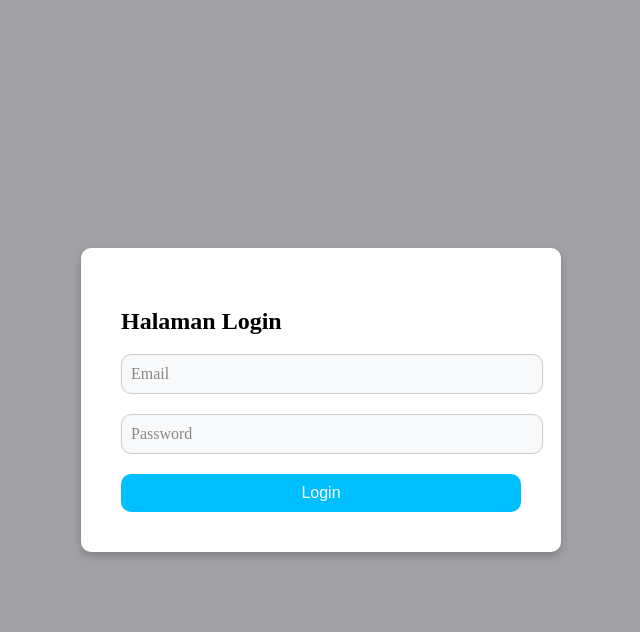
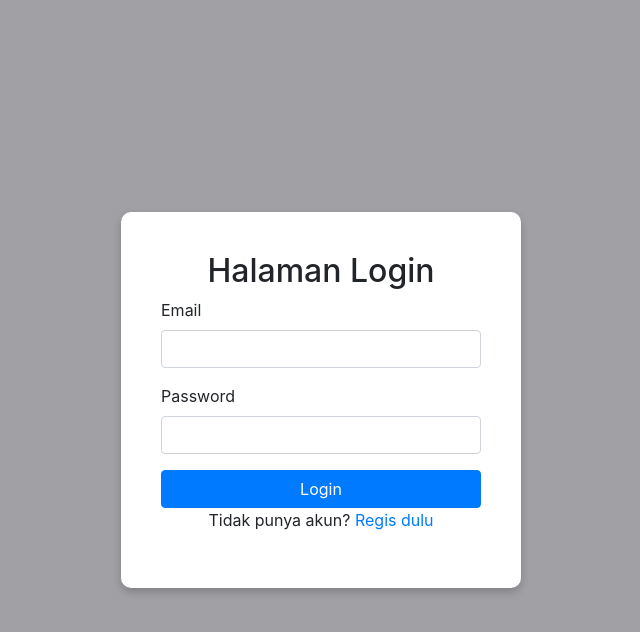
Before and after one commit to Yuda-pratama695/pemweb, a PHP site: page / in a window 1280 px wide. Shown: the top 632 px of the page, without its empty margins (319-959 px from the left). Run offline with PHP 8.4, Linux system fonts and the light colour scheme.

Commit message:
up
Signed-off-by: unknown <if23.yudapratama@mhs.ubpkarawang.ac.id>

```diff
--- a/config/db.php
+++ b/config/db.php
@@ -3,7 +3,7 @@
 $DBHOST = 'localhost';
 $DBUSER = 'root';
 $DBPASSWORD = '';
-$DBNAME = 'pemweb-db';
+$DBNAME = 'pemweb_db';
 
 
 $db_connect = mysqli_connect($DBHOST,$DBUSER,$DBPASSWORD,$DBNAME);
--- a/index.php
+++ b/index.php
@@ -4,6 +4,8 @@
     <title>Login</title>
     <meta charset="utf-8" />
     <meta name="viewport" content="width=device-width, initial-scale=1.0" />
+    <!-- Link Bootstrap CSS -->
+    <link rel="stylesheet" href="https://stackpath.bootstrapcdn.com/bootstrap/4.5.2/css/bootstrap.min.css">
     <style>
         body {
             display: flex;
@@ -22,53 +24,6 @@
             background-color: #ffffff;
             margin: 0 20px;
         }
-    .input-group {
-        position: relative;
-        margin-bottom: 20px;
-    }
-    .input-group__input {
-        font: inherit;
-        color: #000;
-        padding: 10px;
-        width: 100%;
-        border: 1px solid #ccc;
-        border-radius: 10px;
-        outline: none;
-        background-color: #f8f9fa;
-        transition: border-color 500ms;
-    }
-    .input-group__input:focus {
-        border-color: #3c503e;
-    }
-    .input-group__label {
-        position: absolute;
-        top: 50%;
-        left: 10px;
-        transform: translateY(-50%);
-        color: #888;
-        transition: all 300ms ease;
-        pointer-events: none;
-    }
-    .input-group__input:focus + .input-group__label,
-    .input-group__input:valid + .input-group__label {
-        transform: translateY(-150%) scale(0.8);
-        background-color: #ffffff;
-        padding: 0 5px;
-        color: #3c503e;
-    }
-    button {
-        width: 100%;
-        padding: 10px;
-        border: none;
-        border-radius: 10px;
-        background-color: #00bfff;
-        color: #fff;
-        font-size: 16px;
-        cursor: pointer;
-    }
-    button:hover {
-        background-color: #1e90ff;
-    }
     </style>
 </head>
 
@@ -76,16 +31,22 @@
     <div class="login-container">
         <h2 class="text-center">Halaman Login</h2>
         <form action="./backend/login.php" method="post">
-            <div class="input-group">
-                <input type="email" name="email" id="email" class="input-group__input" required>
-                <label for="email" class="input-group__label">Email</label>
+            <div class="form-group">
+                <label for="email">Email</label>
+                <input type="email" name="email" id="email" class="form-control" required>
             </div>
-            <div class="input-group">
-                <input type="password" name="password" id="password" class="input-group__input" required>
-                <label for="password" class="input-group__label">Password</label>
+            <div class="form-group">
+                <label for="password">Password</label>
+                <input type="password" name="password" id="password" class="form-control" required>
             </div>
-            <button type="submit" name="submit" id="submit">Login</button>
+            <button type="submit" name="submit" id="submit" class="btn btn-primary btn-block">Login</button>
         </form>
+        <p class="text-center">Tidak punya akun? <a href="register.php">Regis dulu</a></p>
     </div>
+
+    <!-- Link Bootstrap JS (optional, for additional interactivity) -->
+    <script src="https://code.jquery.com/jquery-3.5.1.slim.min.js"></script>
+    <script src="https://cdn.jsdelivr.net/npm/@popperjs/core@2.9.2/dist/umd/popper.min.js"></script>
+    <script src="https://stackpath.bootstrapcdn.com/bootstrap/4.5.2/js/bootstrap.min.js"></script>
 </body>
 </html>
```
Also changed, not shown: admin.php (added, +50 -0 lines), backend/login.php (+13 -3 lines), backend/logout.php (added, +9 -0 lines), backend/register.php (+11 -0 lines), dashboard.php (+5 -40 lines), pemweb_db.sql (+54 -14 lines), register.php (+50 -7 lines). Lines whose indentation alone changed are shown as unchanged.
